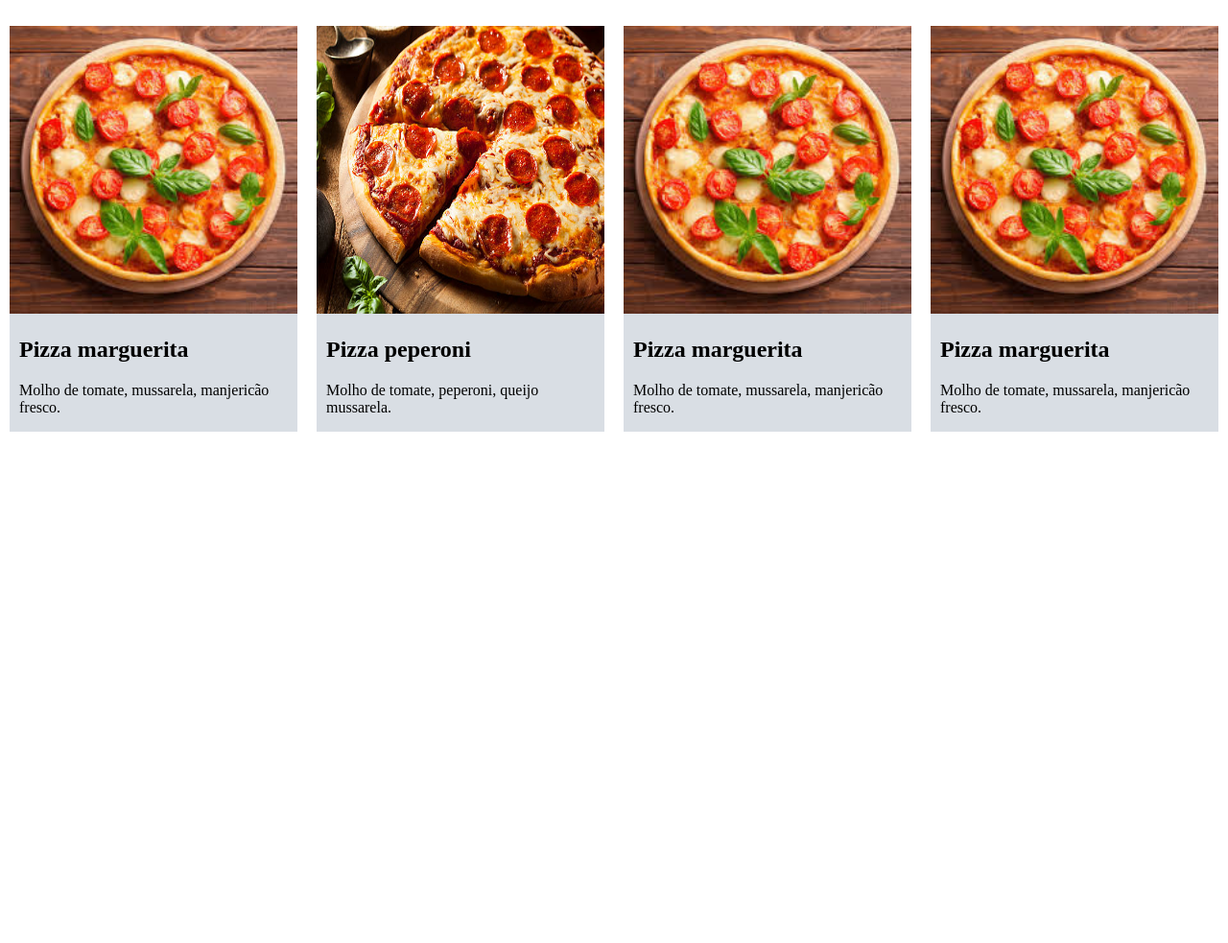
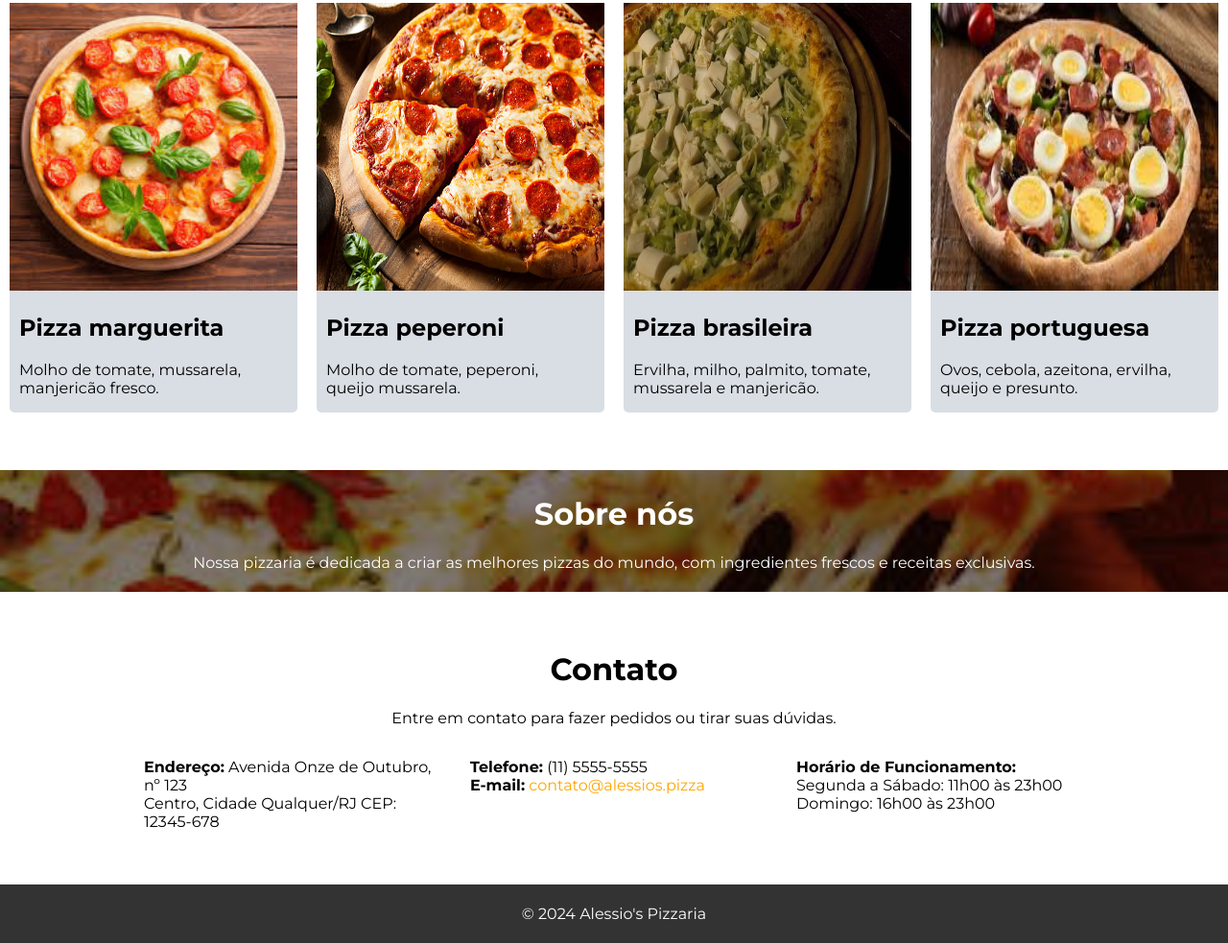
Before and after one commit to Taynara9304/web, a plain HTML site: page aula06_Pizzaria/index.html in a window 1280 px wide. Shown: the part 868-1851 px from the top of the page at 96% size. Before the commit the page ends 1328 px from the top, so only its background shows below. Drawn offline with Linux system fonts and the light colour scheme.

Commit message:
termino do site da pizzaria

```diff
--- a/aula06_Pizzaria/index.css
+++ b/aula06_Pizzaria/index.css
@@ -1,7 +1,9 @@
 html, body {
     margin: 0;
     padding: 0;
+    font-family: "Montserrat";
 }
+
 
 header {
     position: fixed;
@@ -31,7 +33,8 @@ a {
 .img-bem-vindo {
     position: relative;
     display: block;
-    width: 98vw;
+    width: 97.8vw;
+    filter: brightness(50%);
 }
 
 .bem-vindo {
@@ -67,14 +70,16 @@ a {
 .cardapio {
     display: flex;
     justify-content: center;
-    margin-top: 100px;
+    margin-top: 75px;
     flex-wrap: wrap;
+    margin-bottom: 50px;
 }
 
 .conteiner-pizza-cardapio {
     background-color: rgb(217, 222, 228);
     width: 300px;
     margin: 10px;
+    border-radius: 5px;
 }
 
 .titulo-cardapio {
@@ -91,3 +96,70 @@ a {
     width: 300px;
     height: 300px;
 }
+
+.sobre-nos {
+    background-image: url(imagens/pizza-sobre-nos.jpg);
+    background-size: cover;
+    background-position: center;
+    background-attachment: fixed;
+    position: relative;
+    display: flex;
+    align-items: center;
+    justify-content: center;
+    overflow: hidden;
+}
+
+.sobre-nos::before {
+    content: "";
+    position: absolute;
+    top: 0;
+    left: 0;
+    width: 100%;
+    height: 100%;
+    background-color: rgba(0, 0, 0, 0.5);
+}
+
+.container-texto-sobre-nos {
+    margin: 5px;
+    color: white;
+    position: relative;
+    z-index: 1;
+    text-align: center;
+}
+
+.contato {
+    text-align: center;
+    padding: 40px 20px;
+}
+
+.info-contato {
+    display: flex;
+    justify-content: center;
+    gap: 40px;
+    flex-wrap: wrap;
+    max-width: 1000px;
+    margin: 0 auto;
+    text-align: left;
+}
+
+.coluna {
+    flex: 1;
+    min-width: 220px;
+    max-width: 300px;
+}
+
+.coluna a {
+    color: orange;
+    text-decoration: none;
+}
+
+.coluna a:hover {
+    text-decoration: underline;
+}
+
+footer {
+    background-color: #333333;
+    padding: 5px;
+    color: white;
+    text-align: center;
+}
--- a/aula06_Pizzaria/index.html
+++ b/aula06_Pizzaria/index.html
@@ -5,6 +5,10 @@
     <meta name="viewport" content="width=device-width, initial-scale=1.0">
     <title>Alessio's Pizzaria</title>
     <link rel="stylesheet" href="index.css">
+
+    <style>
+        @import url('https://fonts.googleapis.com/css2?family=Montserrat:wght@100..900&display=swap');
+    </style>
 </head>
 <body>
     <header>
@@ -18,6 +22,7 @@
         </nav>
     </header>
 
+    <main>
         <div class="bem-vindo">
             <img class="img-bem-vindo" src="imagens/pizza-bem-vindo.jpg" alt="Pizza">
 
@@ -49,20 +54,59 @@
             </div>
 
             <div class="conteiner-pizza-cardapio">
-            <div><img class="img-pizza-cardapio" src="imagens/pizza-marguerita.jpeg" alt="Pizza marguerita"></div>
+                <div><img class="img-pizza-cardapio" src="imagens/pizza-brasileira.jpg" alt="Pizza marguerita"></div>
                 <div class="descricao-cardapio">
-                <h2>Pizza marguerita</h2>
-                <p>Molho de tomate, mussarela, manjericão fresco.</p>
+                    <h2>Pizza brasileira</h2>
+                    <p>Ervilha, milho, palmito, tomate, mussarela e manjericão.</p>
                 </div>
             </div>
 
             <div class="conteiner-pizza-cardapio">
-            <div><img class="img-pizza-cardapio" src="imagens/pizza-marguerita.jpeg" alt="Pizza marguerita"></div>
+                <div><img class="img-pizza-cardapio" src="imagens/pizza-portuguesa.jpg" alt="Pizza marguerita"></div>
                 <div class="descricao-cardapio">
-                <h2>Pizza marguerita</h2>
-                <p>Molho de tomate, mussarela, manjericão fresco.</p>
+                    <h2>Pizza portuguesa</h2>
+                    <p>Ovos, cebola, azeitona, ervilha, queijo e presunto.</p>
                 </div>
             </div>
         </div>
+
+        <div class="sobre-nos">
+            <div class="container-texto-sobre-nos">
+                <h1>Sobre nós</h1>
+                <p>Nossa pizzaria é dedicada a criar as melhores pizzas do mundo, com ingredientes frescos e receitas exclusivas.</p>
+            </div>
+        </div>
+
+        <div class="contato">
+            <h1>Contato</h1>
+            <p>Entre em contato para fazer pedidos ou tirar suas dúvidas.</p>
+
+            <div class="info-contato">
+                <div class="coluna">
+                <p><strong>Endereço:</strong> Avenida Onze de Outubro, nº 123<br>
+                    Centro, Cidade Qualquer/RJ CEP: 12345-678
+                </p>
+                </div>
+
+                <div class="coluna">
+                <p><strong>Telefone:</strong> (11) 5555-5555<br>
+                    <strong>E-mail:</strong> <a href="mailto:contato@alessios.pizza">contato@alessios.pizza</a>
+                </p>
+                </div>
+
+                <div class="coluna">
+                <p><strong>Horário de Funcionamento:</strong><br>
+                    Segunda a Sábado: 11h00 às 23h00<br>
+                    Domingo: 16h00 às 23h00
+                </p>
+                </div>
+            </div>
+
+        </div>
+    </main>
+
+   <footer>
+        <p>© 2024 Alessio's Pizzaria</p>
+   </footer>
 </body>
 </html>
```
Also changed, not shown: aula06_Pizzaria/imagens/pizza-brasileira.jpg (added), aula06_Pizzaria/imagens/pizza-portuguesa.jpg (added), aula06_Pizzaria/imagens/pizza-sobre-nos.jpg (added). Lines whose indentation alone changed are shown as unchanged.
